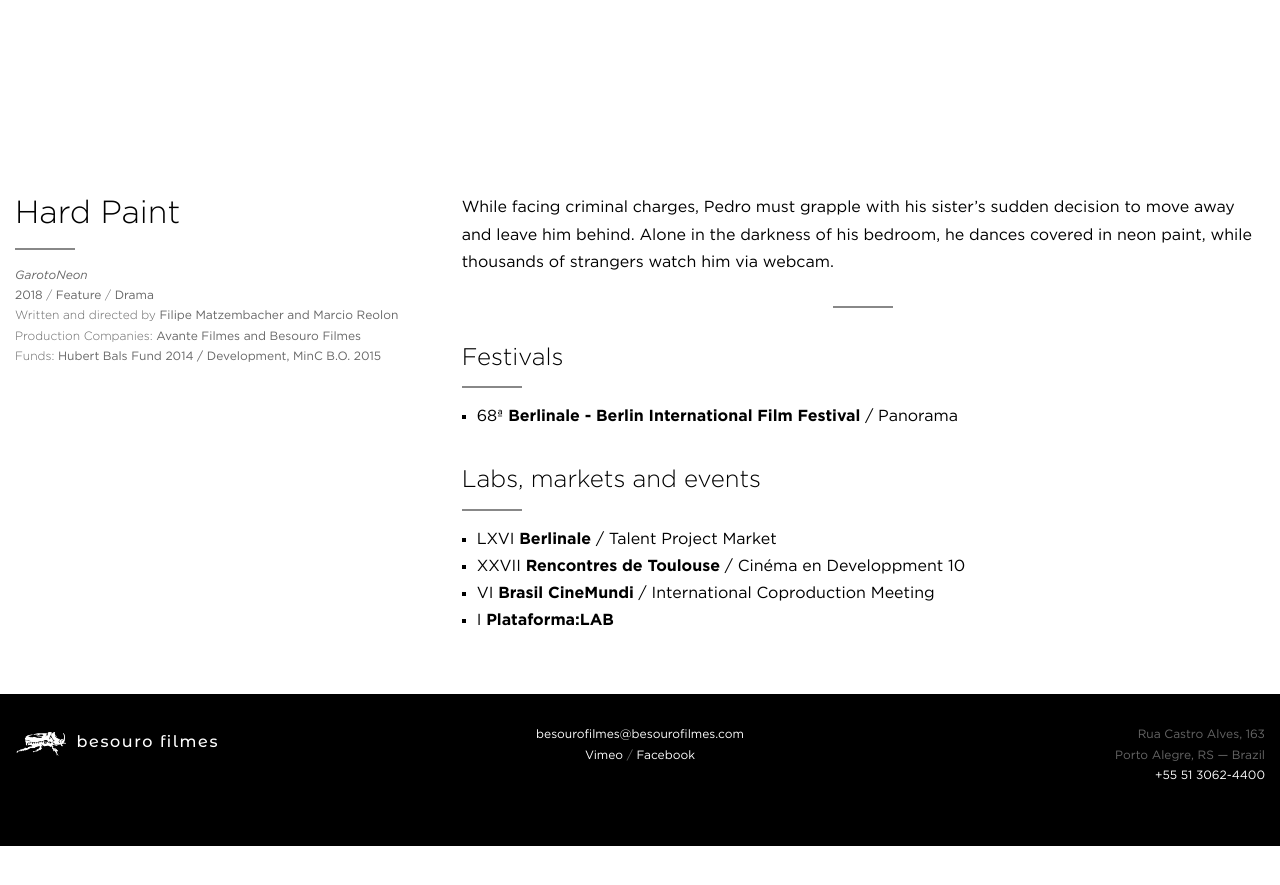
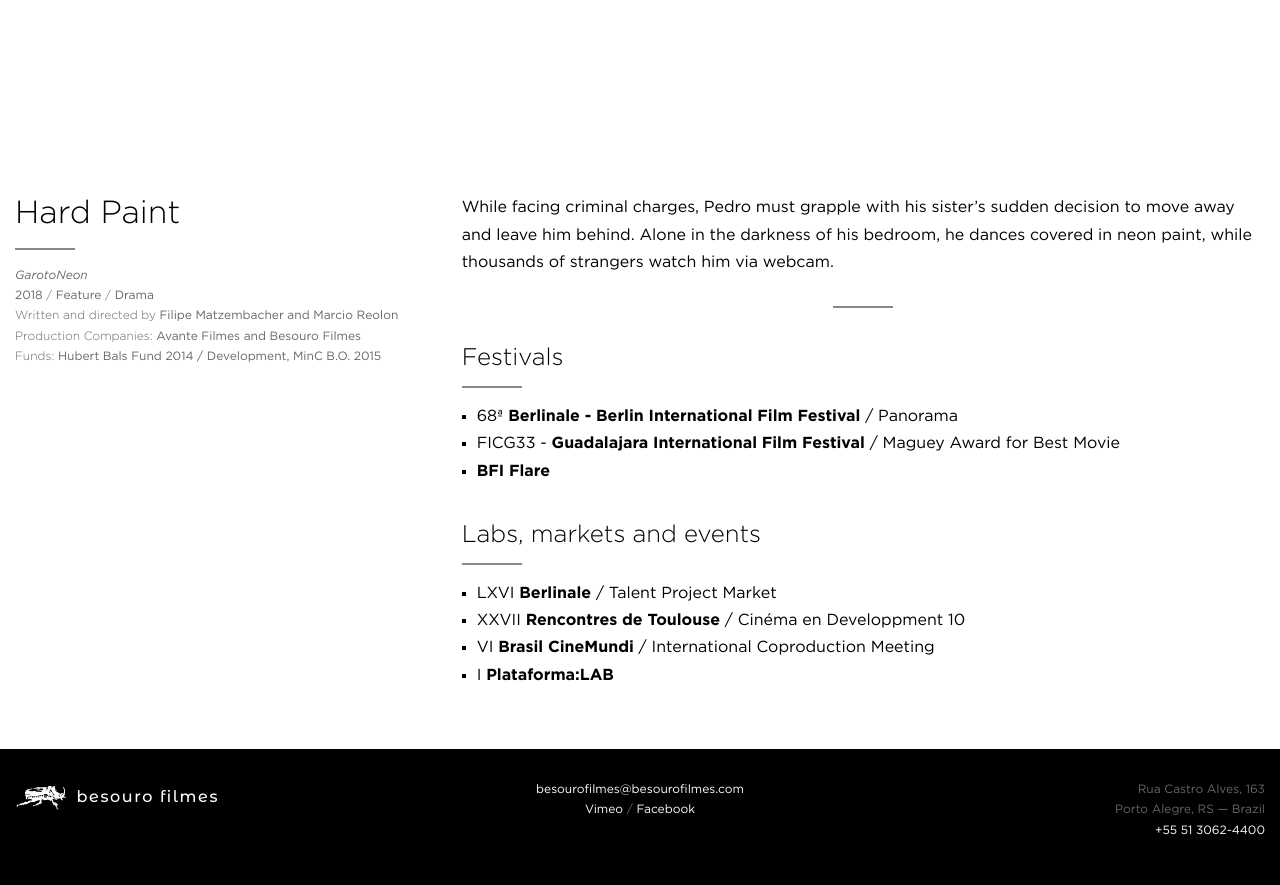
Before and after one commit to arthrfrts/besouro, a Jekyll site: the page built from _projects/hard-paint.md, in a window 1280 px wide and 900 px high, scrolled down 654 px. Shown: the top 885 px of the window. Built offline with Jekyll 4.4.1, drawn with Linux system fonts in a browser that asks for light colours; before the commit the page ends 1500 px from its top, so only the background shows below that.

Commit message:
Updated Hard Paint

```diff
--- a/_projects/hard-paint.md
+++ b/_projects/hard-paint.md
@@ -27,6 +27,8 @@
 ---
 ## Festivals
 * 68ª **Berlinale - Berlin International Film Festival** / Panorama
+* FICG33 - **Guadalajara International Film Festival** / Maguey Award for Best Movie
+* **BFI Flare**
 
 ## Labs, markets and events
 * LXVI **Berlinale** / Talent Project Market
```
